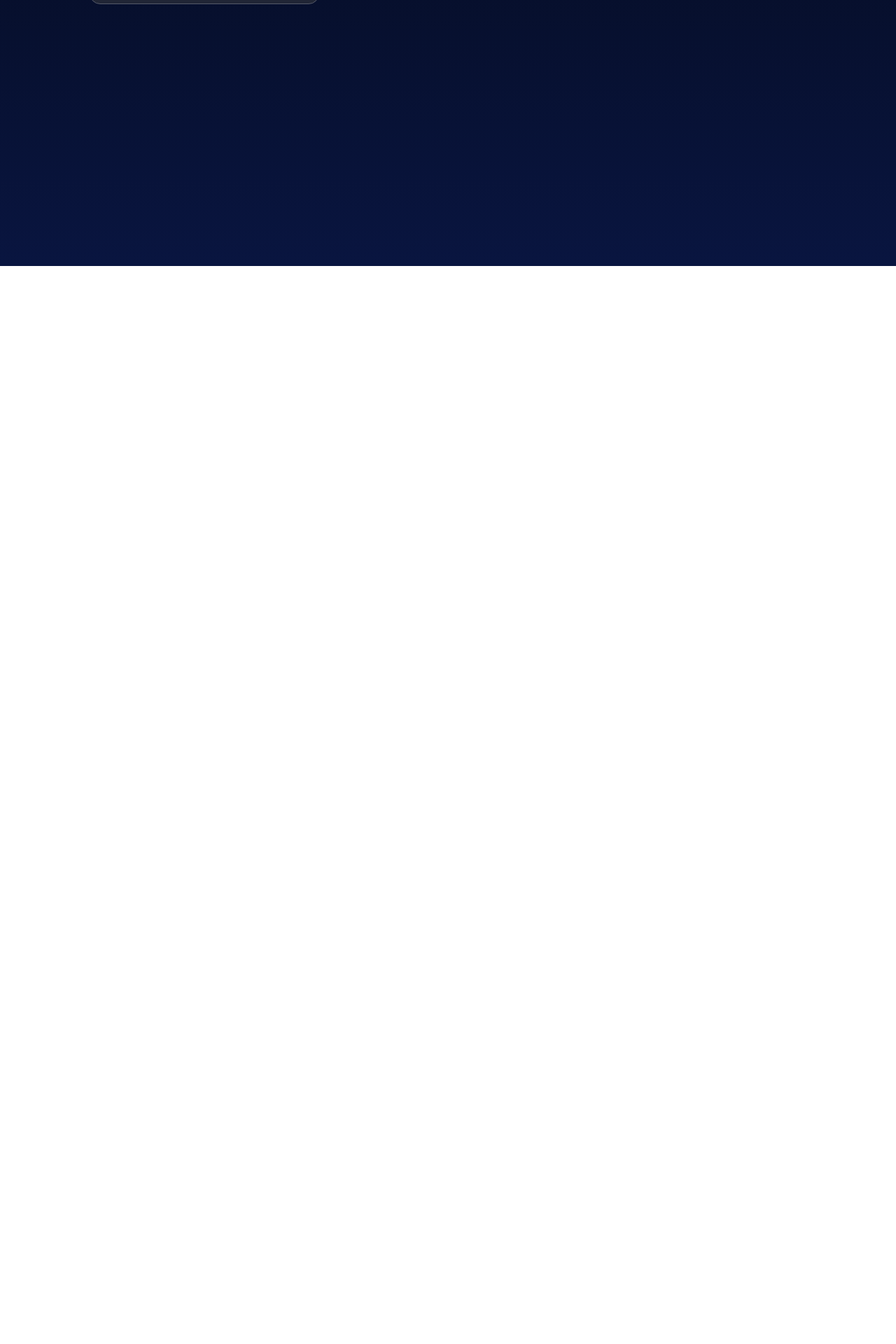
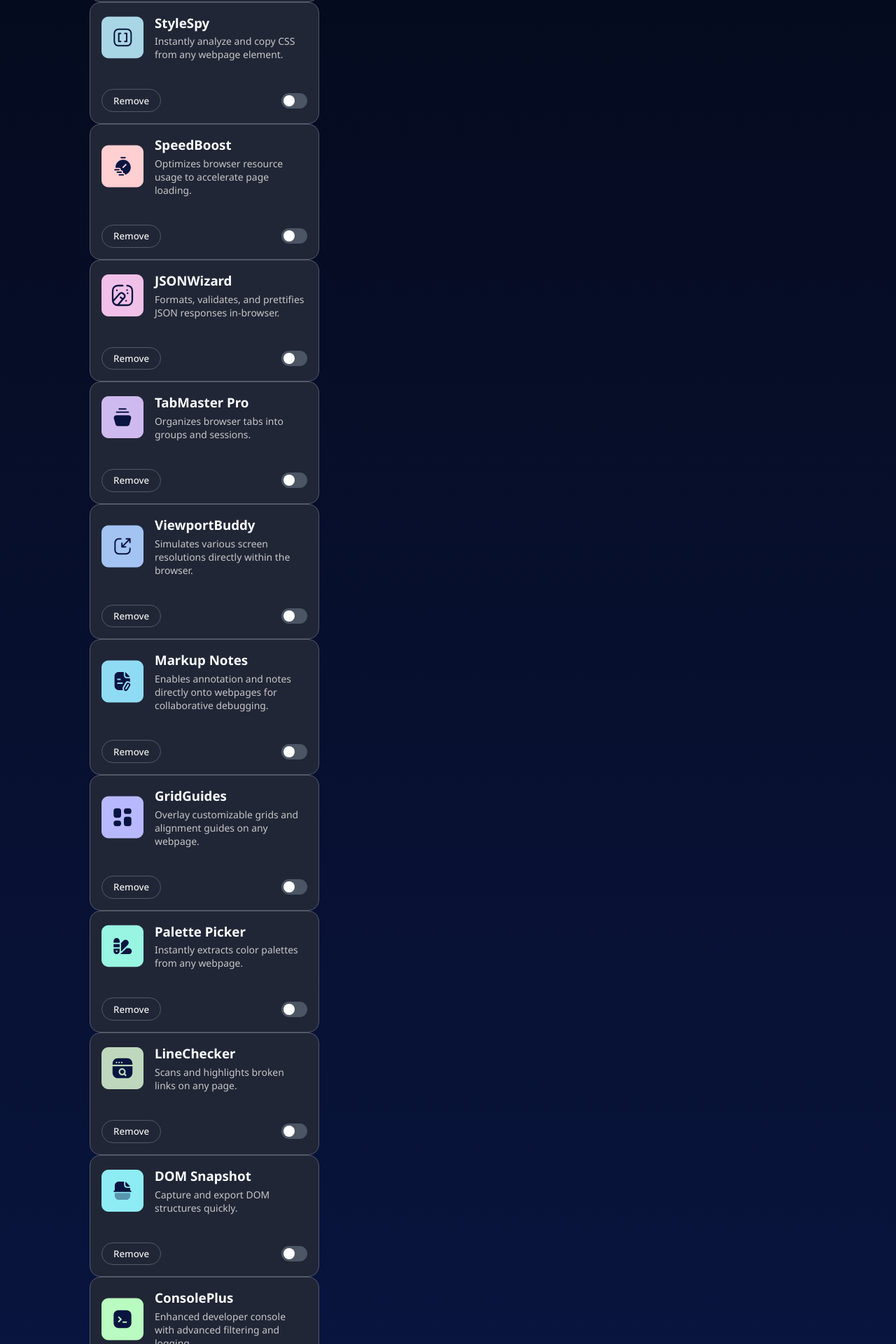
Before and after one commit to Clipzorama/Browser-Extension-Design, a React (Vite) app in the folder Browser-Extension-Design/: page / in a window 1280 px wide. Shown: the part 420-2340 px from the top of the page at 70% size. Before the commit the page ends 800 px from the top, so only its background shows below. Built offline with nearby package versions, Linux system fonts and the light colour scheme.

Commit message:
added the rest of the check sliders

```diff
--- a/Browser-Extension-Design/src/App.jsx
+++ b/Browser-Extension-Design/src/App.jsx
@@ -5,6 +5,18 @@ import Card from './components/Card.jsx'
 
 // All images here:
 import devlens from './assets/images/logo-devlens.svg'
+import styleSpy from './assets/images/logo-style-spy.svg'
+import speedBoost from './assets/images/logo-speed-boost.svg'
+import jsonWizard from './assets/images/logo-json-wizard.svg'
+import tabMaster from './assets/images/logo-tab-master-pro.svg'
+import viewportBuddy from './assets/images/logo-viewport-buddy.svg'
+import markNotes from './assets/images/logo-markup-notes.svg'
+import gridGuides from './assets/images/logo-grid-guides.svg'
+import palettePicker from './assets/images/logo-palette-picker.svg'
+import lineChecker from './assets/images/logo-devlens.svg'
+import domSnap from './assets/images/logo-dom-snapshot.svg'
+import consolePlus from './assets/images/logo-console-plus.svg'
+
 
 function App() {
 
@@ -13,6 +25,61 @@ function App() {
       imgSrc: devlens,
       title: "Devlens",
       desc: "Quickly inspect page layouts and visualize element boundaries."
+    },
+    {
+      imgSrc: styleSpy,
+      title: "StyleSpy",
+      desc: "Instantly analyze and copy CSS from any webpage element."
+    },
+    {
+      imgSrc: speedBoost,
+      title: "SpeedBoost",
+      desc: "Optimizes browser resource usage to accelerate page loading."
+    },
+    {
+      imgSrc: jsonWizard,
+      title: "JSONWizard",
+      desc: "Formats, validates, and prettifies JSON responses in-browser."
+    },
+    {
+      imgSrc: tabMaster,
+      title: "TabMaster Pro",
+      desc: "Organizes browser tabs into groups and sessions."
+    },
+    {
+      imgSrc: viewportBuddy,
+      title: "ViewportBuddy",
+      desc: "Simulates various screen resolutions directly within the browser."
+    },
+    {
+      imgSrc: markNotes,
+      title: "Markup Notes",
+      desc: "Enables annotation and notes directly onto webpages for collaborative debugging."
+    },
+    {
+      imgSrc: gridGuides,
+      title: "GridGuides",
+      desc: "Overlay customizable grids and alignment guides on any webpage."
+    },
+    {
+      imgSrc: palettePicker,
+      title: "Palette Picker",
+      desc: "Instantly extracts color palettes from any webpage."
+    },
+    {
+      imgSrc: lineChecker,
+      title: "LineChecker",
+      desc: "Scans and highlights broken links on any page."
+    },
+    {
+      imgSrc: domSnap,
+      title: "DOM Snapshot",
+      desc: "Capture and export DOM structures quickly."
+    },
+    {
+      imgSrc: consolePlus,
+      title: "ConsolePlus",
+      desc: "Enhanced developer console with advanced filtering and logging."
     }
   ]
 
@@ -28,7 +95,7 @@ function App() {
           title={card.title}
           desc={card.desc}
           />
-        ))}
+      ))}
 
       </div>
     </div>
--- a/Browser-Extension-Design/src/styles/Card.css
+++ b/Browser-Extension-Design/src/styles/Card.css
@@ -36,16 +36,20 @@
 }
 
 .bottom > button {
-    padding: 0.5rem 1rem;
+    padding: 0.4rem 1rem;
     border-radius: 20px;
     background-color: var(--neutral-800);
     border: 1px solid var(--neutral-600);
     color: var(--neutral-100);
     cursor: pointer;
+    transition: 0.4s;
+    font-weight: 500;
 }
 
 .bottom > button:hover {
     background-color: var(--red-400);
+    color: var(--neutral-700);
+    border: 1px solid var(--red-400);
 }
 
 .switch {
```
